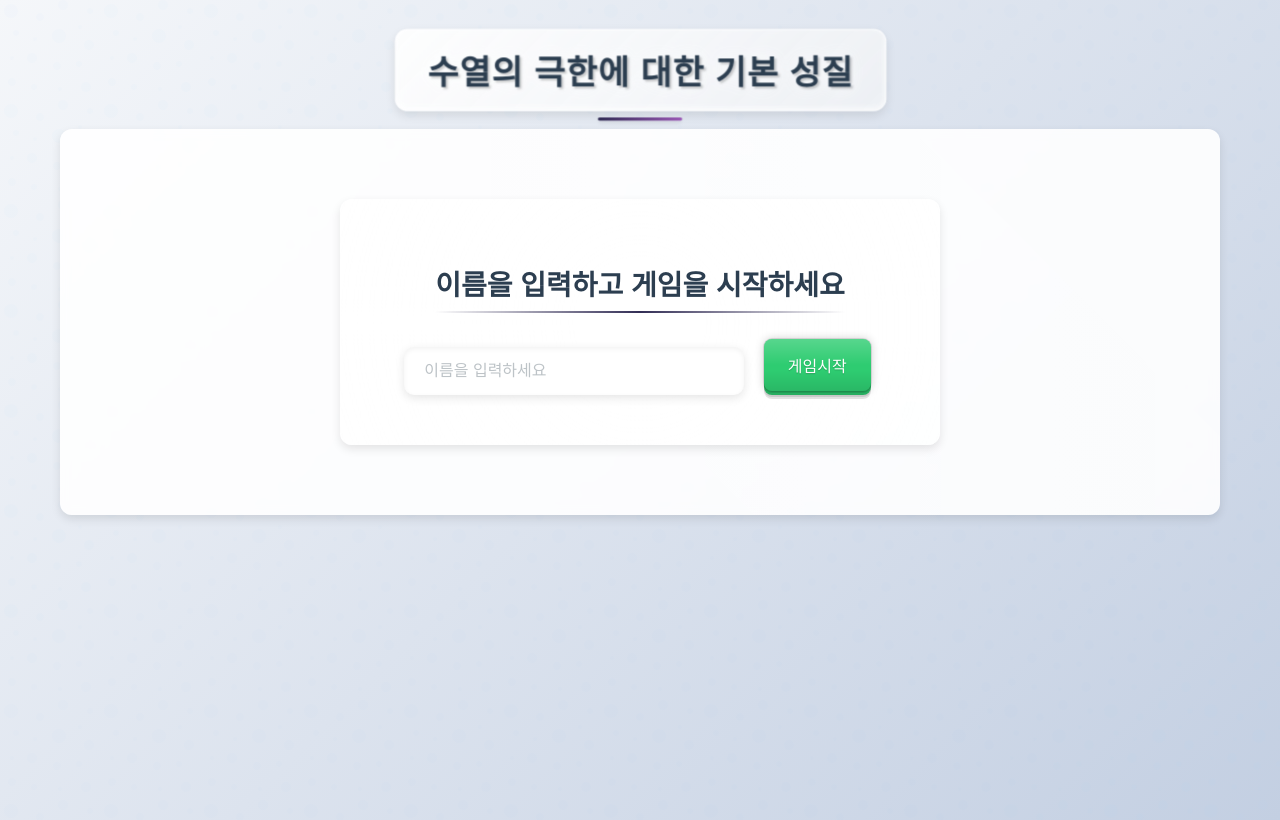
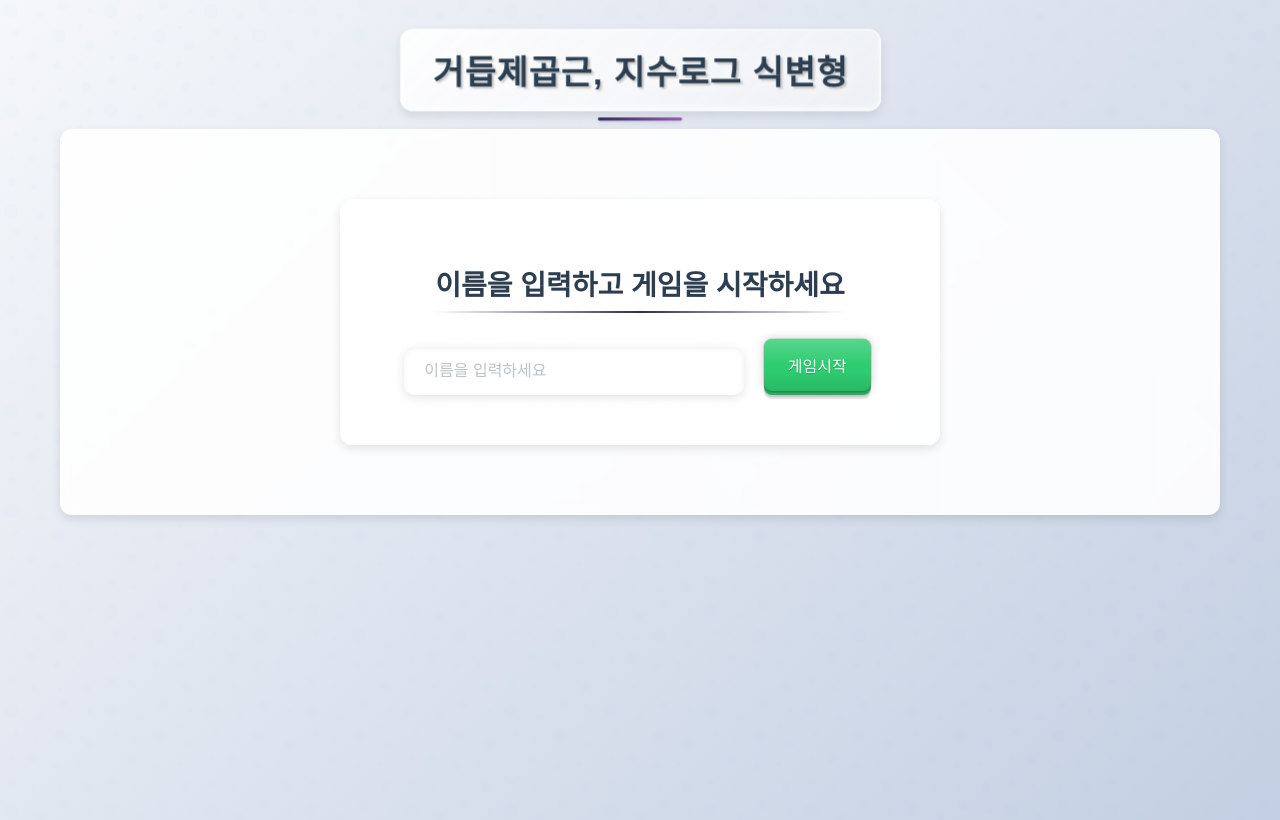
Before and after one commit to hwimath2/7123122, a plain HTML site: page index.html in a window 1280 px wide. Drawn offline with nearby package versions, Linux system fonts and the light colour scheme.

Commit message:
Update index.html

```diff
--- a/index.html
+++ b/index.html
@@ -8,7 +8,7 @@
   <script>
   /* 게임 설정 및 문제 데이터 */
   const gameConfig = {
-    "gameTitle": "수열의 극한에 대한 기본 성질",
+    "gameTitle": "거듭제곱근, 지수로그 식변형",
     "defaultScore": 10,
     "bannerURL": "",
     "randomizeQuestions": true,
```
